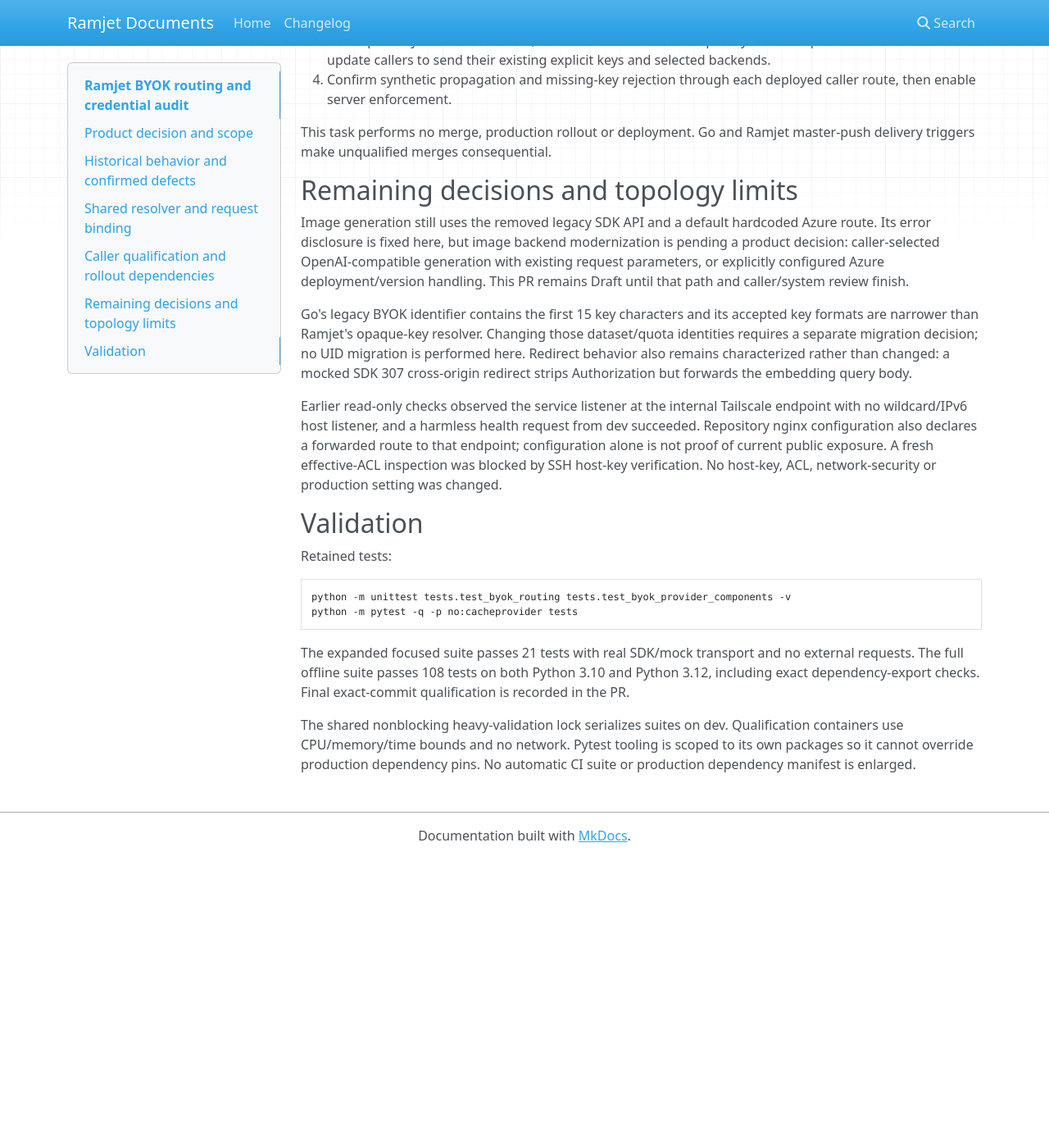
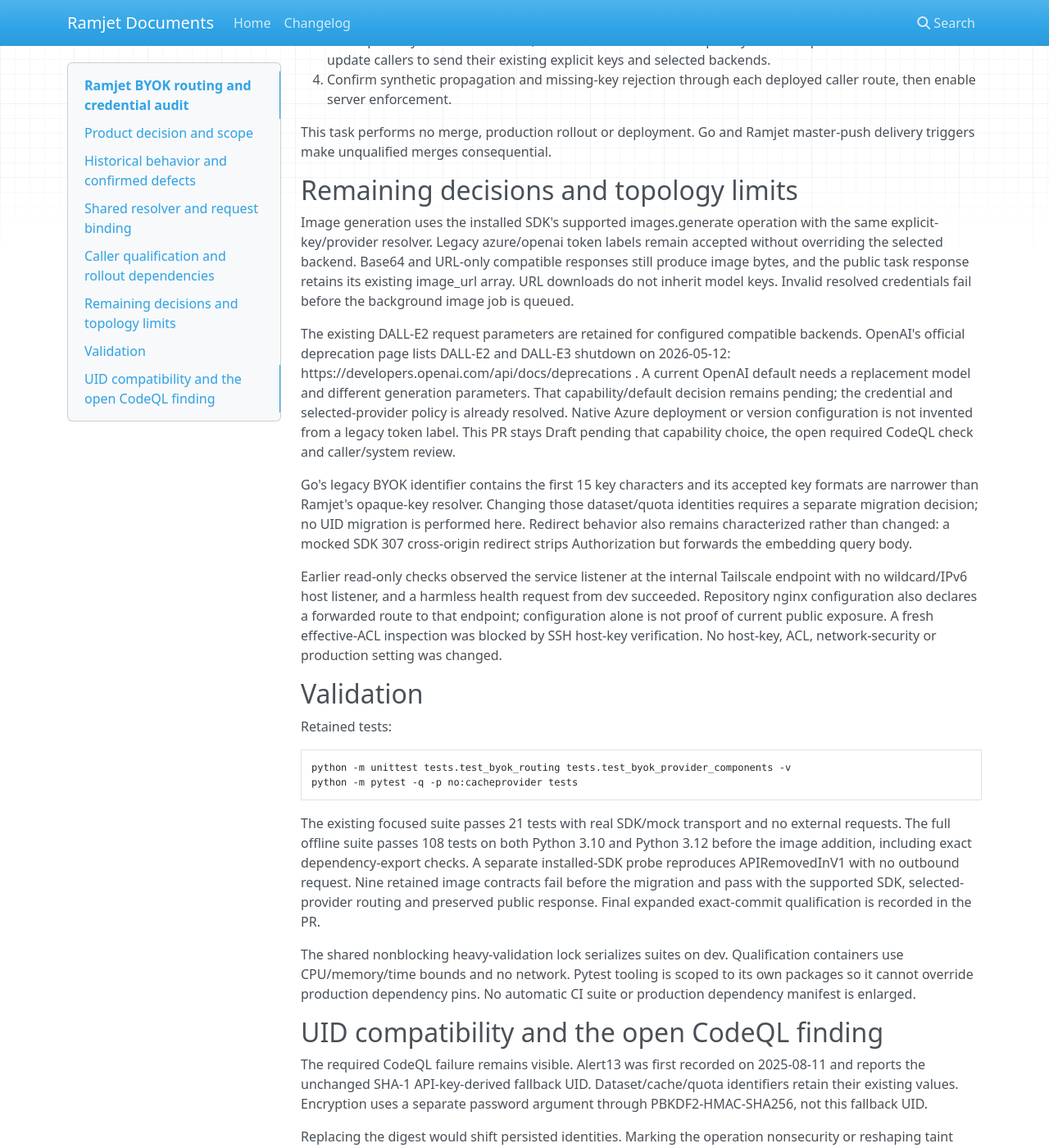
Before and after one commit to Laisky/ramjet, an MkDocs documentation site: the page built from docs/security/byok-provider-routing-242.md, in a window 1280 px wide and 1400 px high, scrolled down 2767 px. Shown: the whole window at 82% size. Built offline with MkDocs 1.6.1, drawn with Linux system fonts in a browser that asks for light colours; nearby versions of some CDN libraries; old or Windows-style settings are respelled for this version of MkDocs; before the commit the page ends 3814 px from its top, so only the background shows below that; some of the changed text lies outside the part shown.

Commit message:
fix: route image generation through supported explicit-key SDK

````diff
--- a/docs/security/byok-provider-routing-242.md
+++ b/docs/security/byok-provider-routing-242.md
@@ -128,11 +128,23 @@ master-push delivery triggers make unqualified merges consequential.
 
 ## Remaining decisions and topology limits
 
-Image generation still uses the removed legacy SDK API and a default hardcoded
-Azure route. Its error disclosure is fixed here, but image backend modernization
-is pending a product decision: caller-selected OpenAI-compatible generation with
-existing request parameters, or explicitly configured Azure deployment/version
-handling. This PR remains Draft until that path and caller/system review finish.
+Image generation uses the installed SDK's supported images.generate operation
+with the same explicit-key/provider resolver. Legacy azure/openai token labels
+remain accepted without overriding the selected backend. Base64 and URL-only
+compatible responses still produce image bytes, and the public task response
+retains its existing image_url array. URL downloads do not inherit model keys.
+Invalid resolved credentials fail before the background image job is queued.
+
+The existing DALL-E2 request parameters are retained for configured compatible
+backends. OpenAI's official deprecation page lists DALL-E2 and DALL-E3 shutdown
+on 2026-05-12:
+https://developers.openai.com/api/docs/deprecations .
+A current OpenAI default needs a replacement model and different generation
+parameters. That capability/default decision remains pending; the credential
+and selected-provider policy is already resolved. Native Azure deployment or
+version configuration is not invented from a legacy token label. This PR stays
+Draft pending that capability choice, the open required CodeQL check and
+caller/system review.
 
 Go's legacy BYOK identifier contains the first 15 key characters and its accepted
 key formats are narrower than Ramjet's opaque-key resolver. Changing those
@@ -157,12 +169,30 @@ python -m unittest tests.test_byok_routing tests.test_byok_provider_components -
 python -m pytest -q -p no:cacheprovider tests
 ```
 
-The expanded focused suite passes 21 tests with real SDK/mock transport and no
+The existing focused suite passes 21 tests with real SDK/mock transport and no
 external requests. The full offline suite passes 108 tests on both Python 3.10
-and Python 3.12, including exact dependency-export checks. Final exact-commit
-qualification is recorded in the PR.
+and Python 3.12 before the image addition, including exact dependency-export
+checks. A separate installed-SDK probe reproduces APIRemovedInV1 with no outbound
+request. Nine retained image contracts fail before the migration and pass with
+the supported SDK, selected-provider routing and preserved public response. Final
+expanded exact-commit qualification is recorded in the PR.
 
 The shared nonblocking heavy-validation lock serializes suites on dev.
 Qualification containers use CPU/memory/time bounds and no network. Pytest tooling
 is scoped to its own packages so it cannot override production dependency pins.
 No automatic CI suite or production dependency manifest is enlarged.
+
+## UID compatibility and the open CodeQL finding
+
+The required CodeQL failure remains visible. Alert13 was first recorded on
+2025-08-11 and reports the unchanged SHA-1 API-key-derived fallback UID.
+Dataset/cache/quota identifiers retain their existing values. Encryption uses
+a separate password argument through PBKDF2-HMAC-SHA256, not this fallback UID.
+
+Replacing the digest would shift persisted identities. Marking the operation
+nonsecurity or reshaping taint solely to clear a check is not justified while
+runtime permission-constructor behavior and access-control reliance are
+unverified. A separate verified-principal/capability design could preserve
+authorized legacy-ID lookup and key rotation, but the current source/mocked
+evidence does not establish that contract. No migration, new secret store,
+suppression, dismissal or waiver is applied.
````
Also changed, not shown: 4 other files.
